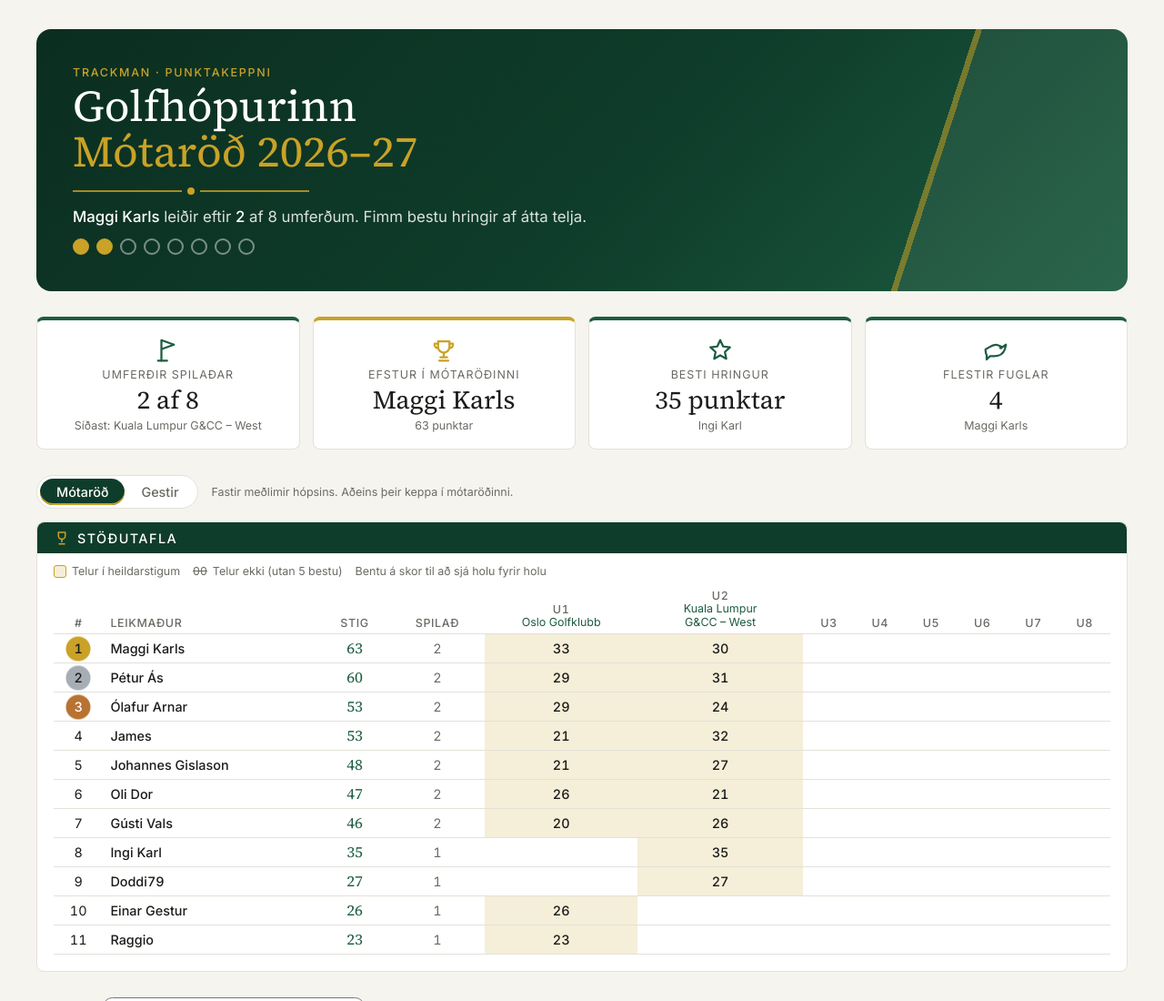
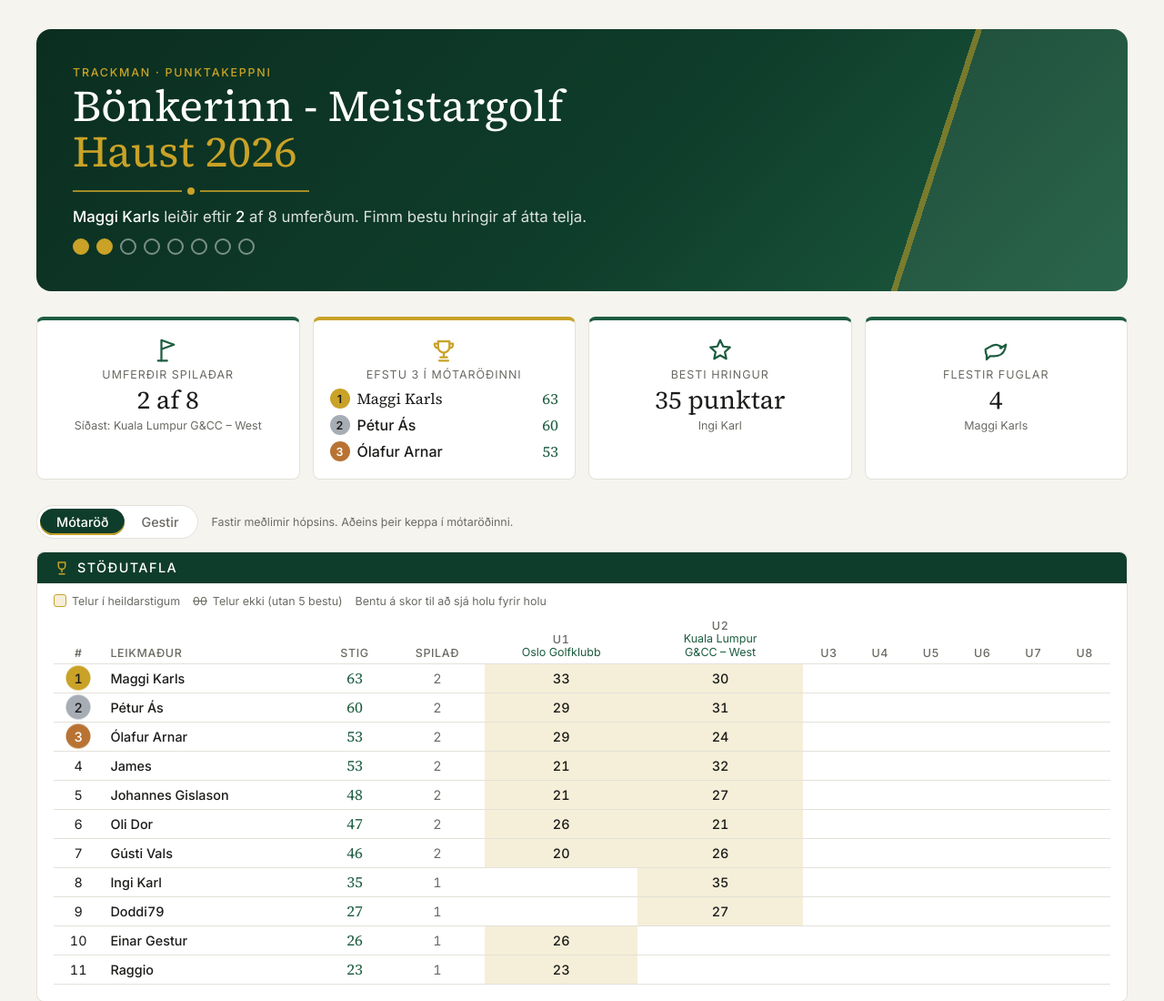
Before and after one commit to Olafurf/Bonkerinn-haust-2026, a plain HTML site: page index.html in a window 1280 px wide. Shown: the top 1100 px of the page at 91% size. Drawn offline with nearby package versions, Linux system fonts and the light colour scheme.

Commit message:
Efstu 3 í mótaröðinni og nýr titill
Co-Authored-By: Claude Opus 5.5 <noreply@anthropic.com>
Claude-Session: https://claude.ai/code/session_01V1sFi1VVm7xzyo644boQ3A

```diff
--- a/index.html
+++ b/index.html
@@ -3,7 +3,7 @@
 <head>
 <meta charset="utf-8">
 <meta name="viewport" content="width=device-width, initial-scale=1">
-<title>Golfhópurinn – Mótaröð 2026–27</title>
+<title>Bönkerinn – Meistargolf Haust 2026</title>
 <link rel="preconnect" href="https://fonts.googleapis.com">
 <link href="https://fonts.googleapis.com/css2?family=Inter:wght@400;500;600&family=Source+Serif+4:opsz,wght@8..60,400;8..60,500&display=swap" rel="stylesheet">
 <style>
@@ -101,6 +101,15 @@ html,body{margin:0;background:var(--color-bg);color:var(--color-fg);font-family:
 .gh .tile.gold{border-top-color:var(--gh-gold)}
 .gh .tile svg{width:30px;height:30px;color:var(--gh-green-2);display:block;margin:0 auto var(--cds-gap-xs)}
 .gh .tile.gold svg{color:var(--gh-gold)}
+.gh .podium{list-style:none;margin:var(--cds-gap-sm) 0 0;padding:0;display:flex;flex-direction:column;gap:6px;text-align:left}
+.gh .podium li{display:flex;align-items:center;gap:var(--cds-gap-sm)}
+.gh .podium .pm{flex:none;width:22px;height:22px;border-radius:50%;display:inline-flex;align-items:center;justify-content:center;font-size:var(--cds-font-size-caption);font-weight:600;color:#1b1b1b}
+.gh .podium .pm.m1{background:var(--gh-gold)}
+.gh .podium .pm.m2{background:var(--gh-silver)}
+.gh .podium .pm.m3{background:var(--gh-bronze);color:#fff}
+.gh .podium .pn{flex:1;min-width:0;overflow:hidden;text-overflow:ellipsis;white-space:nowrap;font-weight:var(--cds-font-weight-medium)}
+.gh .podium li:first-child .pn{font-family:var(--font-anthropic-serif);font-weight:400;font-size:var(--cds-font-size-heading)}
+.gh .podium .pp{font-family:var(--font-anthropic-serif);font-variant-numeric:tabular-nums;color:var(--gh-green-2);font-size:var(--cds-font-size-heading)}
 .gh .lbl{font-size:var(--cds-font-size-caption);color:var(--color-fg-muted);text-transform:uppercase;letter-spacing:.08em}
 .gh .big{font-family:var(--font-anthropic-serif);font-weight:400;font-size:var(--cds-font-size-title);font-variant-numeric:tabular-nums;margin-top:var(--cds-gap-xs);line-height:1.2}
 .gh .sub{font-size:var(--cds-font-size-caption);color:var(--color-fg-muted);margin-top:var(--cds-gap-xs)}
@@ -194,7 +203,7 @@ html,body{margin:0;background:var(--color-bg);color:var(--color-fg);font-family:
 <div class="gh">
   <header class="hero">
     <div class="eyebrow">Trackman · Punktakeppni</div>
-    <h1>Golfhópurinn<br><em>Mótaröð 2026–27</em></h1>
+    <h1>Bönkerinn - Meistargolf<br><em> Haust 2026</em></h1>
     <div class="rule"><span></span></div>
     <p class="lead"><b data-draw="leader" data-source="lykiltolur" data-field="leidtogi">—</b> leiðir eftir <b data-draw="nr" data-source="lykiltolur" data-field="umferdir">—</b> af 8 umferðum. Fimm bestu hringir af átta telja.</p>
     <div class="dots" data-draw="dots" data-source="lykiltolur" aria-label="Spilaðar umferðir">—</div>
@@ -202,25 +211,24 @@ html,body{margin:0;background:var(--color-bg);color:var(--color-fg);font-family:
 
   <div class="tiles">
     <div class="tile">
-      <svg viewBox="0 0 24 24" fill="none" stroke="currentColor" stroke-width="1.8" stroke-linecap="round" stroke-linejoin="round" aria-hidden="true"><path d="M6 21V3l11 4-11 4"/><path d="M3 21h8"/></svg>
+      <svg viewBox="0 0 24 24" fill="none" stroke="currentColor" stroke-width="1.8" stroke-linecap="round" stroke-linejoin="round" aria-hidden="true"><path d="M6 21V3l11 4-11 4"></path><path d="M3 21h8"></path></svg>
       <div class="lbl">Umferðir spilaðar</div>
       <div class="big"><span data-draw="nr2" data-source="lykiltolur" data-field="umferdir">—</span> af 8</div>
       <div class="sub">Síðast: <span data-draw="sidvollur" data-source="lykiltolur" data-field="sidasti_vollur">—</span></div>
     </div>
     <div class="tile gold">
-      <svg viewBox="0 0 24 24" fill="none" stroke="currentColor" stroke-width="1.8" stroke-linecap="round" stroke-linejoin="round" aria-hidden="true"><path d="M7 4h10v5a5 5 0 0 1-10 0z"/><path d="M7 6H4a3 3 0 0 0 3 4M17 6h3a3 3 0 0 1-3 4"/><path d="M12 14v4M8 21h8M9 18h6"/></svg>
-      <div class="lbl">Efstur í mótaröðinni</div>
-      <div class="big" data-draw="leader2" data-source="lykiltolur" data-field="leidtogi">—</div>
-      <div class="sub"><span data-draw="leaderpts" data-source="lykiltolur" data-field="leidtogi_stig">—</span> punktar</div>
+      <svg viewBox="0 0 24 24" fill="none" stroke="currentColor" stroke-width="1.8" stroke-linecap="round" stroke-linejoin="round" aria-hidden="true"><path d="M7 4h10v5a5 5 0 0 1-10 0z"></path><path d="M7 6H4a3 3 0 0 0 3 4M17 6h3a3 3 0 0 1-3 4"></path><path d="M12 14v4M8 21h8M9 18h6"></path></svg>
+      <div class="lbl">Efstu 3 í mótaröðinni</div>
+      <ol class="podium" data-draw="top3" data-source="stada"></ol>
     </div>
     <div class="tile">
-      <svg viewBox="0 0 24 24" fill="none" stroke="currentColor" stroke-width="1.8" stroke-linecap="round" stroke-linejoin="round" aria-hidden="true"><path d="M12 3l2.6 5.6 6 .7-4.5 4.1 1.2 6L12 16.4 6.7 19.4l1.2-6L3.4 9.3l6-.7z"/></svg>
+      <svg viewBox="0 0 24 24" fill="none" stroke="currentColor" stroke-width="1.8" stroke-linecap="round" stroke-linejoin="round" aria-hidden="true"><path d="M12 3l2.6 5.6 6 .7-4.5 4.1 1.2 6L12 16.4 6.7 19.4l1.2-6L3.4 9.3l6-.7z"></path></svg>
       <div class="lbl">Besti hringur</div>
       <div class="big"><span data-draw="best" data-source="lykiltolur" data-field="besti_hringur">—</span> punktar</div>
       <div class="sub" data-draw="bestname" data-source="lykiltolur" data-field="besti_nafn">—</div>
     </div>
     <div class="tile">
-      <svg viewBox="0 0 24 24" fill="none" stroke="currentColor" stroke-width="1.8" stroke-linecap="round" stroke-linejoin="round" aria-hidden="true"><path d="M3 11c3-1 5-4 9-4 3 0 4 2 6 2l3-2-1 4c-1 3-4 6-9 6H7l-3 3v-4c-1-1-1-3-1-5z"/><circle cx="16.5" cy="9.5" r=".6" fill="currentColor"/></svg>
+      <svg viewBox="0 0 24 24" fill="none" stroke="currentColor" stroke-width="1.8" stroke-linecap="round" stroke-linejoin="round" aria-hidden="true"><path d="M3 11c3-1 5-4 9-4 3 0 4 2 6 2l3-2-1 4c-1 3-4 6-9 6H7l-3 3v-4c-1-1-1-3-1-5z"></path><circle cx="16.5" cy="9.5" r=".6" fill="currentColor"></circle></svg>
       <div class="lbl">Flestir fuglar</div>
       <div class="big" data-draw="birdies" data-source="lykiltolur" data-field="flestir_fuglar">—</div>
       <div class="sub" data-draw="birdname" data-source="lykiltolur" data-field="fuglar_nafn">—</div>
@@ -233,12 +241,12 @@ html,body{margin:0;background:var(--color-bg);color:var(--color-fg);font-family:
       <button type="button" class="segb" data-view="gestir" aria-pressed="false">Gestir</button>
     </div>
     <p class="vnote" data-view-note="motarod">Fastir meðlimir hópsins. Aðeins þeir keppa í mótaröðinni.</p>
-    <p class="vnote" data-view-note="gestir" hidden>Gestaspilarar. Þeir raðast sér og telja ekki í mótaröðinni.</p>
+    <p class="vnote" data-view-note="gestir" hidden="">Gestaspilarar. Þeir raðast sér og telja ekki í mótaröðinni.</p>
   </div>
 
   <section class="card" id="stada">
     <div class="cardhead">
-      <svg viewBox="0 0 24 24" fill="none" stroke="currentColor" stroke-width="2" stroke-linecap="round" stroke-linejoin="round" aria-hidden="true"><path d="M7 4h10v5a5 5 0 0 1-10 0z"/><path d="M12 14v4M8 21h8"/></svg>
+      <svg viewBox="0 0 24 24" fill="none" stroke="currentColor" stroke-width="2" stroke-linecap="round" stroke-linejoin="round" aria-hidden="true"><path d="M7 4h10v5a5 5 0 0 1-10 0z"></path><path d="M12 14v4M8 21h8"></path></svg>
       <h2>Stöðutafla</h2>
     </div>
     <div class="cardbody">
@@ -276,7 +284,7 @@ html,body{margin:0;background:var(--color-bg);color:var(--color-fg);font-family:
   <div class="grid2">
     <section class="card" id="umferd">
       <div class="cardhead">
-        <svg viewBox="0 0 24 24" fill="none" stroke="currentColor" stroke-width="2" stroke-linecap="round" stroke-linejoin="round" aria-hidden="true"><path d="M6 21V3l11 4-11 4"/></svg>
+        <svg viewBox="0 0 24 24" fill="none" stroke="currentColor" stroke-width="2" stroke-linecap="round" stroke-linejoin="round" aria-hidden="true"><path d="M6 21V3l11 4-11 4"></path></svg>
         <h2>Úrslit umferðar</h2>
       </div>
       <div class="cardbody">
@@ -293,7 +301,7 @@ html,body{margin:0;background:var(--color-bg);color:var(--color-fg);font-family:
     </section>
     <section class="card" id="holur">
       <div class="cardhead">
-        <svg viewBox="0 0 24 24" fill="none" stroke="currentColor" stroke-width="2" stroke-linecap="round" stroke-linejoin="round" aria-hidden="true"><path d="M4 20V10M10 20V4M16 20v-7M22 20H2"/></svg>
+        <svg viewBox="0 0 24 24" fill="none" stroke="currentColor" stroke-width="2" stroke-linecap="round" stroke-linejoin="round" aria-hidden="true"><path d="M4 20V10M10 20V4M16 20v-7M22 20H2"></path></svg>
         <h2>Holurnar í umferðinni</h2>
       </div>
       <div class="cardbody">
@@ -309,7 +317,7 @@ html,body{margin:0;background:var(--color-bg);color:var(--color-fg);font-family:
 
   <section class="card" id="tolfraedi">
     <div class="cardhead">
-      <svg viewBox="0 0 24 24" fill="none" stroke="currentColor" stroke-width="2" stroke-linecap="round" stroke-linejoin="round" aria-hidden="true"><circle cx="12" cy="12" r="9"/><circle cx="9" cy="10" r=".6" fill="currentColor"/><circle cx="14" cy="9" r=".6" fill="currentColor"/><circle cx="12" cy="13" r=".6" fill="currentColor"/><circle cx="15.5" cy="13.5" r=".6" fill="currentColor"/></svg>
+      <svg viewBox="0 0 24 24" fill="none" stroke="currentColor" stroke-width="2" stroke-linecap="round" stroke-linejoin="round" aria-hidden="true"><circle cx="12" cy="12" r="9"></circle><circle cx="9" cy="10" r=".6" fill="currentColor"></circle><circle cx="14" cy="9" r=".6" fill="currentColor"></circle><circle cx="12" cy="13" r=".6" fill="currentColor"></circle><circle cx="15.5" cy="13.5" r=".6" fill="currentColor"></circle></svg>
       <h2>Tölfræði tímabilsins</h2>
     </div>
     <div class="cardbody">
@@ -533,8 +541,19 @@ const textDraw = (name, id, field) => dash.draw(name, (el) => {
   el.textContent = String(g.data[0][field]);
 });
 textDraw('leader', 'lykiltolur', 'leidtogi');
-textDraw('leader2', 'lykiltolur', 'leidtogi');
-textDraw('leaderpts', 'lykiltolur', 'leidtogi_stig');
+dash.draw('top3', (ol) => {
+  ol.replaceChildren();
+  const g = dash.data('stada');
+  if (g.status !== 'ok') return;
+  for (const r of g.data.filter((x) => !x.gestur && x.saeti <= 3).slice(0, 3)) {
+    const li = document.createElement('li');
+    const m = document.createElement('span'); m.className = 'pm m' + r.saeti; m.textContent = r.saeti;
+    const n = document.createElement('span'); n.className = 'pn'; n.textContent = r.leikmadur;
+    const p = document.createElement('span'); p.className = 'pp'; p.textContent = r.samtals;
+    li.append(m, n, p);
+    ol.append(li);
+  }
+});
 textDraw('nr', 'lykiltolur', 'umferdir');
 textDraw('nr2', 'lykiltolur', 'umferdir');
 textDraw('sidvollur', 'lykiltolur', 'sidasti_vollur');
```
